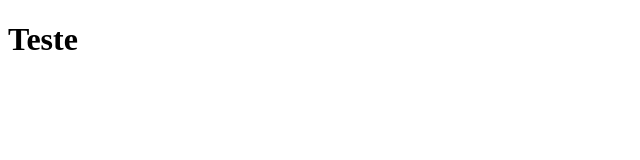
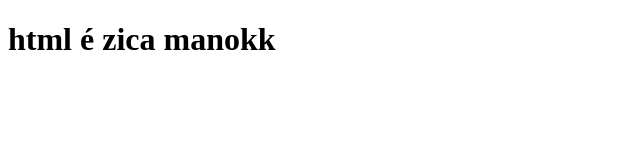
Before and after one commit to douglasdinizkenzie/douglas_kenzie_aula, a plain HTML site: page index.html in a window 1280 px wide. Shown: the whole page, without its empty margins (0-640 px from the left). Drawn offline with Linux system fonts and the light colour scheme.

Commit message:
Alteração na H1

```diff
--- a/index.html
+++ b/index.html
@@ -7,6 +7,6 @@
     <title>Document</title>
 </head>
 <body>
-    <h1>Teste</h1>
+    <h1>html é zica manokk</h1>
 </body>
 </html>
```
